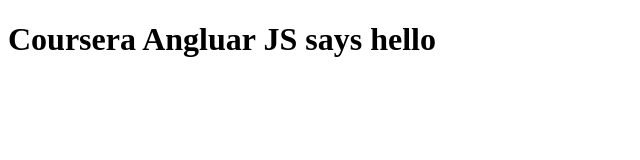
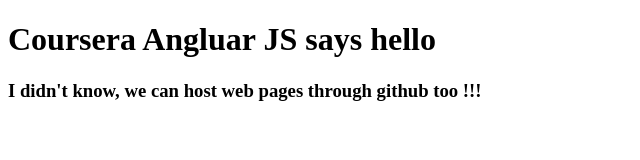
Before and after one commit to archit100994/coursera-AngularJS, a plain HTML site: page index.html in a window 1280 px wide. Shown: the whole page, without its empty margins (0-640 px from the left). Drawn offline with Linux system fonts and the light colour scheme.

Commit message:
First page 2nd commit

```diff
--- a/index.html
+++ b/index.html
@@ -6,5 +6,7 @@
   </head>
   <body>
     <h1>Coursera Angluar JS says hello </h1>
+
+    <h3>I didn't know,  we can host web pages through github too !!!</h3>
   </body>
 </html>
```
